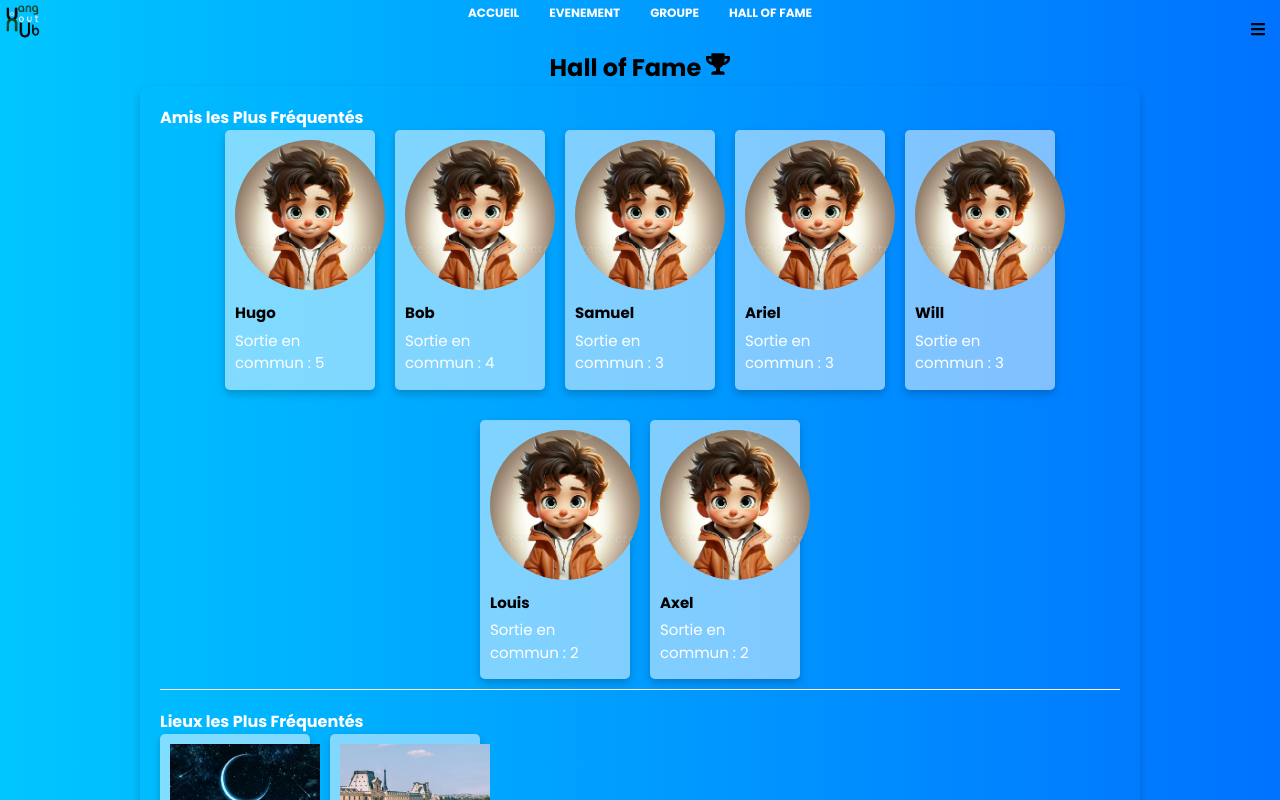
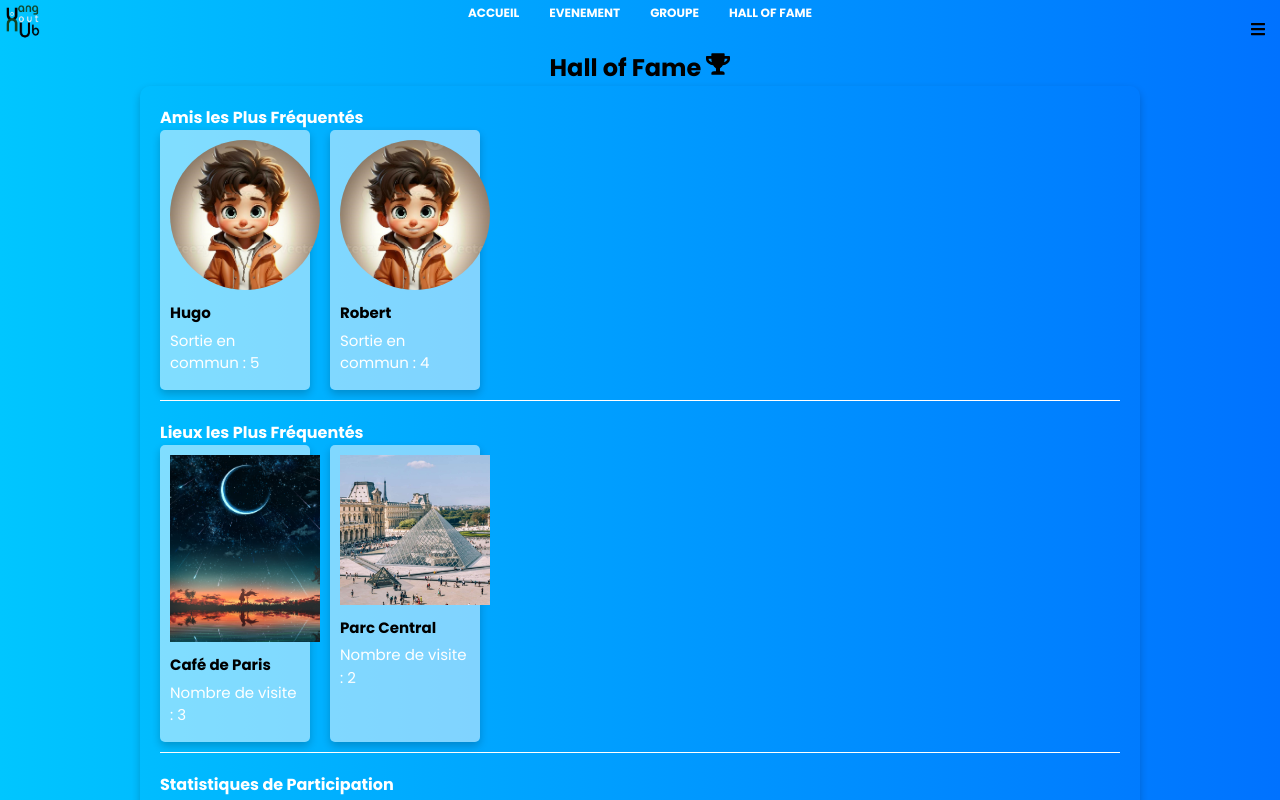
Before and after one commit to RomeoVandoolaeghe/Projet_Fin_Annee_2024, a React (Vite) app in the folder vite/: page /HallofFame in a window 1280 px wide. Built offline with nearby package versions, Linux system fonts and the light colour scheme.

Commit message:
update Hall Of Fame

```diff
--- a/vite/src/pages/HallofFame/HallofFame.jsx
+++ b/vite/src/pages/HallofFame/HallofFame.jsx
@@ -1,5 +1,4 @@
-import React,{ useEffect} from 'react';
-import ScrollReveal from 'scrollreveal';
+import React from 'react';
 import MostFrequentFriends from '../../components/MostFrequentFriends/MostFrequentFriends';
 import MostFrequentPlaces from '../../components/MostFrequentPlaces/MostFrequentPlaces';
 import ParticipationStats from '../../components/ParticipationStats/ParticipationStats';
@@ -9,12 +8,7 @@ import './HallofFame.css';
 const userStats = {
   mostFrequentFriends: [
     { name: 'Hugo', times: 5, img: 'amis1.jpg' },
-    { name: 'Bob', times: 4, img: 'amis1.jpg' },
-    { name: 'Samuel', times: 3, img: 'amis1.jpg' },
-    { name: 'Ariel', times: 3, img: 'amis1.jpg' },
-    { name: 'Will', times: 3, img: 'amis1.jpg' },
-    { name: 'Louis', times: 2, img: 'amis1.jpg' },
-    { name: 'Axel', times: 2, img: 'amis1.jpg' },
+    { name: 'Robert', times: 4, img: 'amis1.jpg' },
   ],
   mostFrequentPlaces: [
     { name: 'Café de Paris', times: 3, img: 'lieu1.jpeg' },
@@ -27,27 +21,12 @@ const userStats = {
 };
 
 const HallOfFame = () => {
-
-  useEffect(() => {
-    // Configuration de base de ScrollReveal
-    const sr = ScrollReveal({
-      origin: 'bottom',
-      distance: '20px',
-      duration: 500,
-      delay: 100,
-      reset: true, // Animation réapparaît à chaque défilement
-    });
-
-    // Appliquer l'animation aux éléments avec la classe "reveal"
-    sr.reveal('.reveal');
-  }, []);
-
   return (
     <>
-      <div className='header reveal'>
+      <div className='header'>
         <h2>Hall of Fame <FaTrophy /></h2>
       </div>
-    <div className="hall-of-fame reveal">
+    <div className="hall-of-fame">
       <MostFrequentFriends friends={userStats.mostFrequentFriends} />
       <MostFrequentPlaces places={userStats.mostFrequentPlaces} />
       <ParticipationStats
```
Also changed, not shown: vite/src/pages/HallofFame/HallofFame.css (indentation only).
